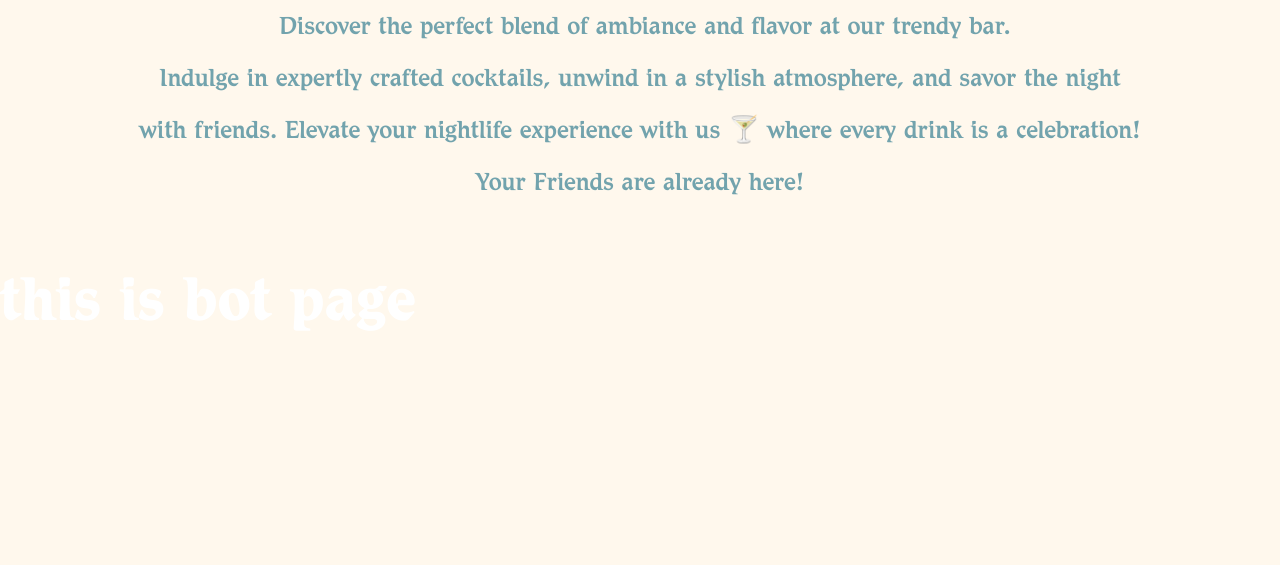
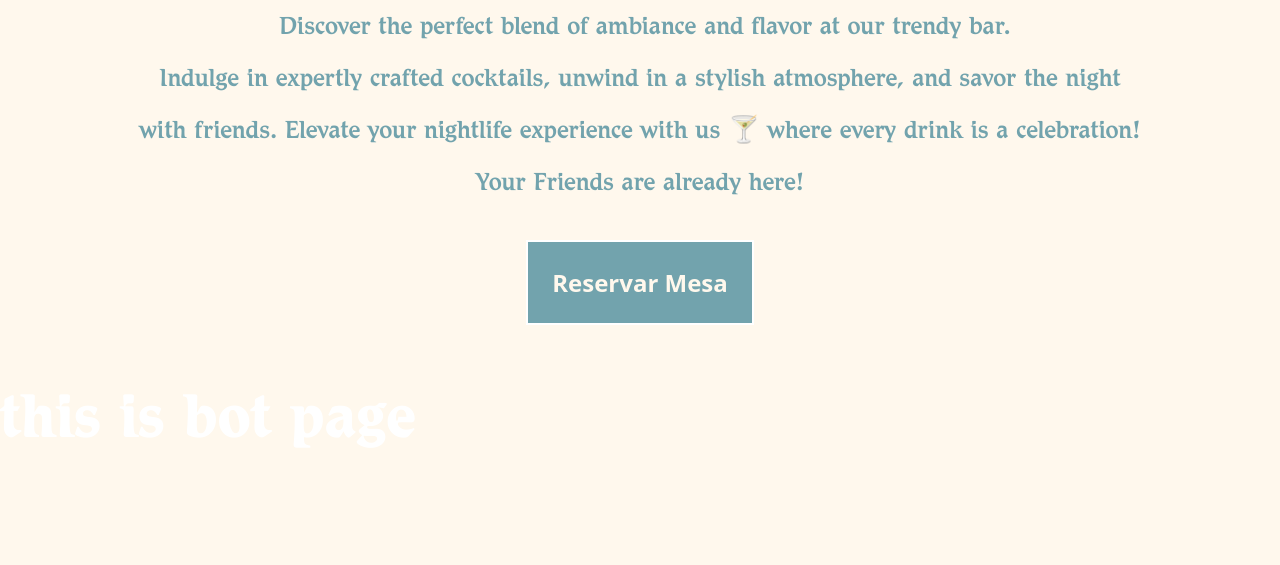
Before and after one commit to MKBrit/CostaWebSite, a Django app: template mysite/main/templates/main/index.html in a window 1280 px wide. Shown: the part 626-1191 px from the top of the page. Before the commit the page ends 957 px from the top, so only its background shows below. Run offline with Django 5.2, Linux system fonts and the light colour scheme; the template is opened without the code that fills it, so the values that code supplies are empty.

Commit message:
Botao reserva

```diff
--- a/mysite/main/static/style.css
+++ b/mysite/main/static/style.css
@@ -65,6 +65,63 @@ h3{
     flex-direction: column;
     color: #72a3ad;
 }
+#botMidPage{
+    margin: 4vh;
+    display: flex;
+    position: relative;
+    justify-content: center;
+    align-items: center;
+}
+
+
+
+
+
+
+
+
+
+
+
+#reserva {
+    font-family: system-ui, -apple-system, BlinkMacSystemFont, 'Segoe UI', Roboto, Oxygen, Ubuntu, Cantarell, 'Open Sans', 'Helvetica Neue', sans-serif;
+    font-weight: bold;
+    font-size: 3vh;
+    padding: 3vh;
+    color: rgb(255, 248, 237);
+    background: linear-gradient(to top, #FFF 50%, #72a3ad 50%);
+    background-size: 100% 200%;
+    border: 2px solid #FFF;
+    position: relative;
+    overflow: hidden; /* Add overflow hidden to clip pseudo-element */
+    transition: all 0.3s ease-in-out;
+}
+
+#reserva:hover {
+    font-size: 3.1vh;
+    color: #72a3ad;
+    border: 2px solid #72a3ad;
+    background-position: 0 100%; /* Adjust background position on hover */
+    transition: all 0.3s ease-in-out;
+}
+
+
+
+
+
+
+
+
+
+
+
+
+
+
+
+
+
+
 
 
 /* Navbar styles */
--- a/mysite/main/templates/main/base.html
+++ b/mysite/main/templates/main/base.html
@@ -24,6 +24,11 @@
             {% endblock %}
         </article>
 
+        <article id="botMidPage">
+            {% block botMidPage %}
+            {% endblock %}
+        </article>
+
         <article id="about">
             {% block botPage %}
             {% endblock %}
--- a/mysite/main/templates/main/index.html
+++ b/mysite/main/templates/main/index.html
@@ -13,7 +13,10 @@
 <h3>Indulge in expertly crafted cocktails, unwind in a stylish atmosphere, and savor the night </h3>
 <h3>with friends. Elevate your nightlife experience with us 🍸 where every drink is a celebration!</h3>
 <h3>Your Friends are already here!</h3>
+{% endblock %}
 
+{% block botMidPage %}
+<button type="button" id="reserva">Reservar Mesa</button>
 {% endblock %}
 
 {% block botPage %}
```
